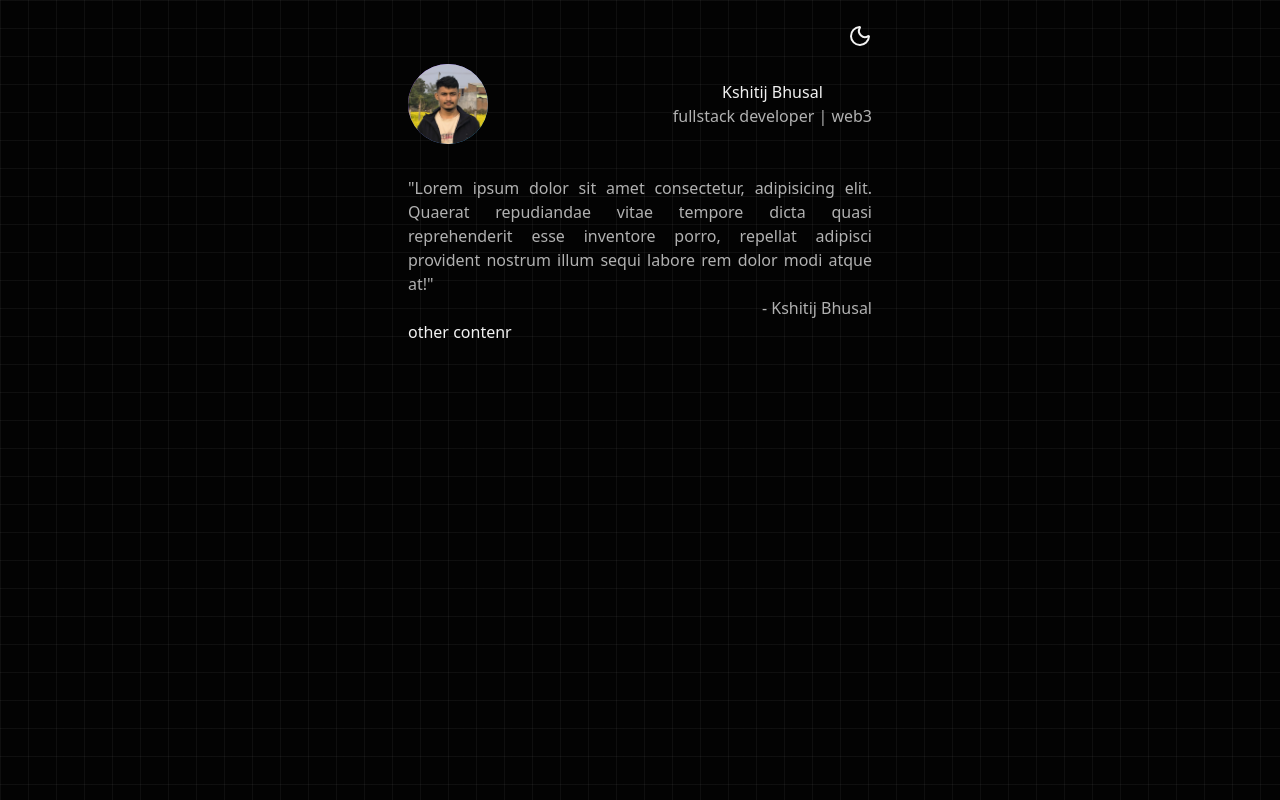
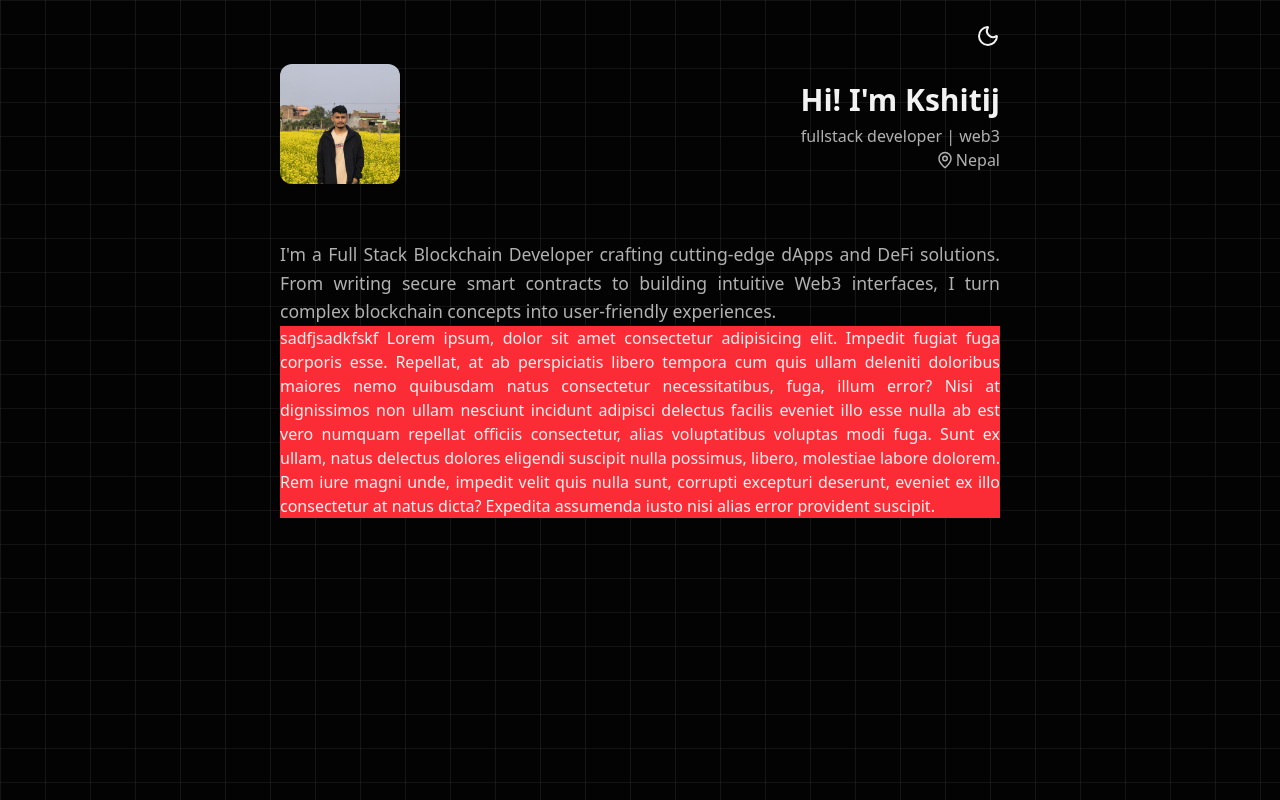
Before and after one commit to kshitijbhusal/portfolio2, a React (Vite) app: page / in a window 1280 px wide. Built offline with nearby package versions, Linux system fonts and the light colour scheme.

Commit message:
layout improve

```diff
--- a/src/App.tsx
+++ b/src/App.tsx
@@ -3,6 +3,8 @@ import reactLogo from './assets/react.svg'
 import viteLogo from '/vite.svg'
 import './App.css'
 import pfp from "/pfp.jpg"
+
+import { MapPin } from 'lucide-react';
 
 import { Moon } from 'lucide-react';
 import { Sun } from 'lucide-react';
@@ -12,16 +14,24 @@ function App() {
 
   return (
     <>
-      <div className='bg-bg-dark inset-0 fixed -z-10  '>
-      </div>
+
+      {/* -----------Background Bark/Light Section--------------- */}
+      <div className='bg-bg-dark inset-0 fixed -z-10  '></div>
+
+      {/* -------------------GRID LINES--------------------------- */}
+
       <div
-        className="fixed -z-2 inset-0 h-full w-full bg-[linear-gradient(to_right,#80808018_1px,transparent_1px),linear-gradient(to_bottom,#80808018_1px,transparent_1px)] bg-[size:28px_28px] "
+        className="fixed -z-2 inset-0 h-full w-full bg-[linear-gradient(to_right,#80808025_1px,transparent_1px),linear-gradient(to_bottom,#80808020_1px,transparent_1px)] bg-[size:45px_34px] "
       ></div>
+
+      {/* ---------------------------------------------- */}
 
 
 
       <section className='h-full grid md:place-content-center  md:flex  '>
-        <div className='  md:w-[40%]  text-text p-4  '>
+
+
+        <div className='  md:w-[60%]  text-text p-4  '>
 
           <div className=' p-2 grid place-content-end  rounded-xl '>
             <button onClick={() => {
@@ -42,32 +52,31 @@ function App() {
 
 
 
+          {/* ------------------Content Box */}
+          <div className=' p-2  '>
+            <div className='flex justify-between items-center'>
 
-          <div className=' p-2  '>
-
-
-            <div className='flex justify-between items-center'>
-              <div className='size-20 rounded-full  bg-gradient-to-tl from-cyan-500 to-purple-600 overflow-hidden grid place-content-center   '>
-                <img className='size-60 object-cover  rounded-full  ' src={pfp} alt="" />
-
-              </div>
+              <img className='size-30 object-cover  rounded-xl  ' src={pfp} alt="" />
               <div>
-                <h1 className='text-text '>Kshitij Bhusal</h1>
+                <h1 className='text-text text-3xl font-semibold leading-relaxed'>Hi! I'm Kshitij</h1>
                 <p className='text-text-muted' >fullstack developer | web3 </p>
+                <div className='flex justify-end items-center gap-0.5  text-text-muted'> <MapPin size={18} /> Nepal </div>
               </div>
             </div>
 
-            <section className=' w-full mt-8'>
-              <p className='text-justify text-text-muted  '>"Lorem ipsum dolor sit amet consectetur, adipisicing elit. Quaerat repudiandae vitae tempore dicta quasi reprehenderit esse inventore porro, repellat adipisci provident nostrum illum sequi labore rem dolor modi atque at!" </p>
+            <section className=' w-full mt-14  '>
+              <p className='text-justify text-text-muted leading-relaxed text-[1.1rem] '>I'm a Full Stack Blockchain Developer crafting cutting-edge dApps and DeFi solutions. From writing secure smart contracts to building intuitive Web3 interfaces, I turn complex blockchain concepts into user-friendly experiences.</p>
 
-              <span className='grid place-content-end text-text-muted ' > - Kshitij Bhusal </span>
             </section>
 
 
-            <div className='text-justify'>
-              other contenr
+            {/* ---------------------------Experience Section------------------------ */}
 
-            </div>
+            <section className='bg-red-500 text-justify'>
+              <h1>sadfjsadkfskf Lorem ipsum, dolor sit amet consectetur adipisicing elit. Impedit fugiat fuga corporis esse. Repellat, at ab perspiciatis libero tempora cum quis ullam deleniti doloribus maiores nemo quibusdam natus consectetur necessitatibus, fuga, illum error? Nisi at dignissimos non ullam nesciunt incidunt adipisci delectus facilis eveniet illo esse nulla ab est vero numquam repellat officiis consectetur, alias voluptatibus voluptas modi fuga. Sunt ex ullam, natus delectus dolores eligendi suscipit nulla possimus, libero, molestiae labore dolorem. Rem iure magni unde, impedit velit quis nulla sunt, corrupti excepturi deserunt, eveniet ex illo consectetur at natus dicta? Expedita assumenda iusto nisi alias error provident suscipit.</h1>
+
+
+            </section>
 
 
 
```
